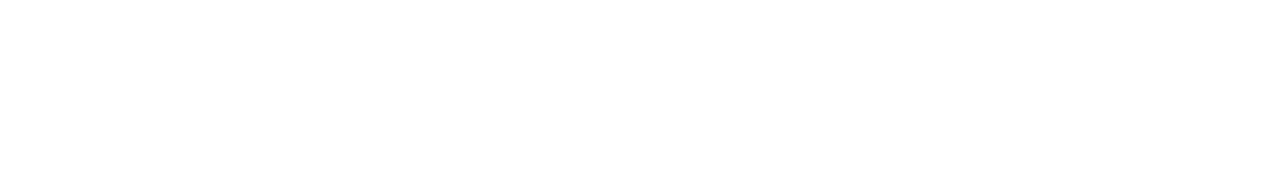
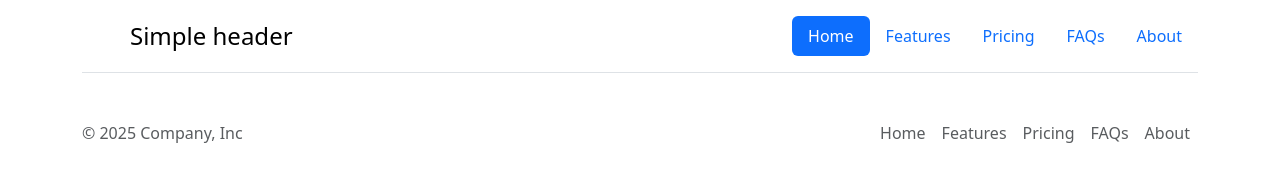
Before and after one commit to titoValen/Parcial-idm-2, a website: page index.html in a window 1280 px wide. Drawn offline with nearby package versions, Linux system fonts and the light colour scheme.

Commit message:
add header and footer sections to index.html

```diff
--- a/index.html
+++ b/index.html
@@ -11,6 +11,42 @@
 </head>
 
 <body>
+    <div class="container">
+        <header class="d-flex flex-wrap justify-content-center py-3 mb-4 border-bottom">
+            <a href="/"
+                class="d-flex align-items-center mb-3 mb-md-0 me-md-auto link-body-emphasis text-decoration-none">
+                <svg class="bi me-2" width="40" height="32" aria-hidden="true">
+                    <use xlink:href="#bootstrap"></use>
+                </svg>
+                <span class="fs-4">Simple header</span>
+            </a>
+            <ul class="nav nav-pills">
+                <li class="nav-item"><a href="#" class="nav-link active" aria-current="page">Home</a></li>
+                <li class="nav-item"><a href="#" class="nav-link">Features</a></li>
+                <li class="nav-item"><a href="#" class="nav-link">Pricing</a></li>
+                <li class="nav-item"><a href="#" class="nav-link">FAQs</a></li>
+                <li class="nav-item"><a href="#" class="nav-link">About</a></li>
+            </ul>
+        </header>
+
+        <footer class="d-flex flex-wrap justify-content-between align-items-center py-3 my-4">
+            <p class="col-md-4 mb-0 text-body-secondary">© 2025 Company, Inc</p>
+            <a href="/"
+                class="col-md-4 d-flex align-items-center justify-content-center mb-3 mb-md-0 me-md-auto link-body-emphasis text-decoration-none"
+                aria-label="Bootstrap">
+                <svg class="bi me-2" width="40" height="32" aria-hidden="true">
+                    <use xlink:href="#bootstrap"></use>
+                </svg>
+            </a>
+            <ul class="nav col-md-4 justify-content-end">
+                <li class="nav-item"><a href="#" class="nav-link px-2 text-body-secondary">Home</a></li>
+                <li class="nav-item"><a href="#" class="nav-link px-2 text-body-secondary">Features</a></li>
+                <li class="nav-item"><a href="#" class="nav-link px-2 text-body-secondary">Pricing</a></li>
+                <li class="nav-item"><a href="#" class="nav-link px-2 text-body-secondary">FAQs</a></li>
+                <li class="nav-item"><a href="#" class="nav-link px-2 text-body-secondary">About</a></li>
+            </ul>
+        </footer>
+    </div>
     <!-- JS Bootstrap -->
     <script src="node_modules/bootstrap/dist/js/bootstrap.bundle.min.js"></script>
 </body>
```
